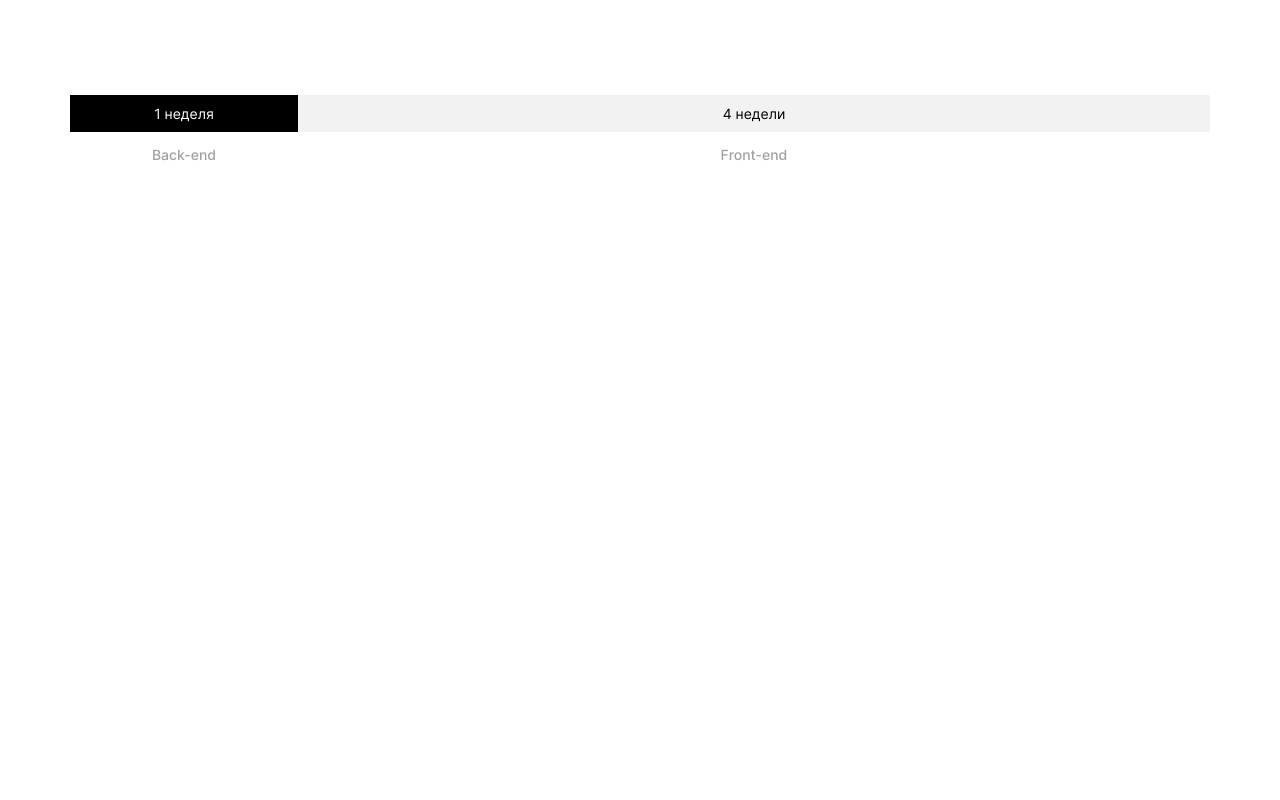
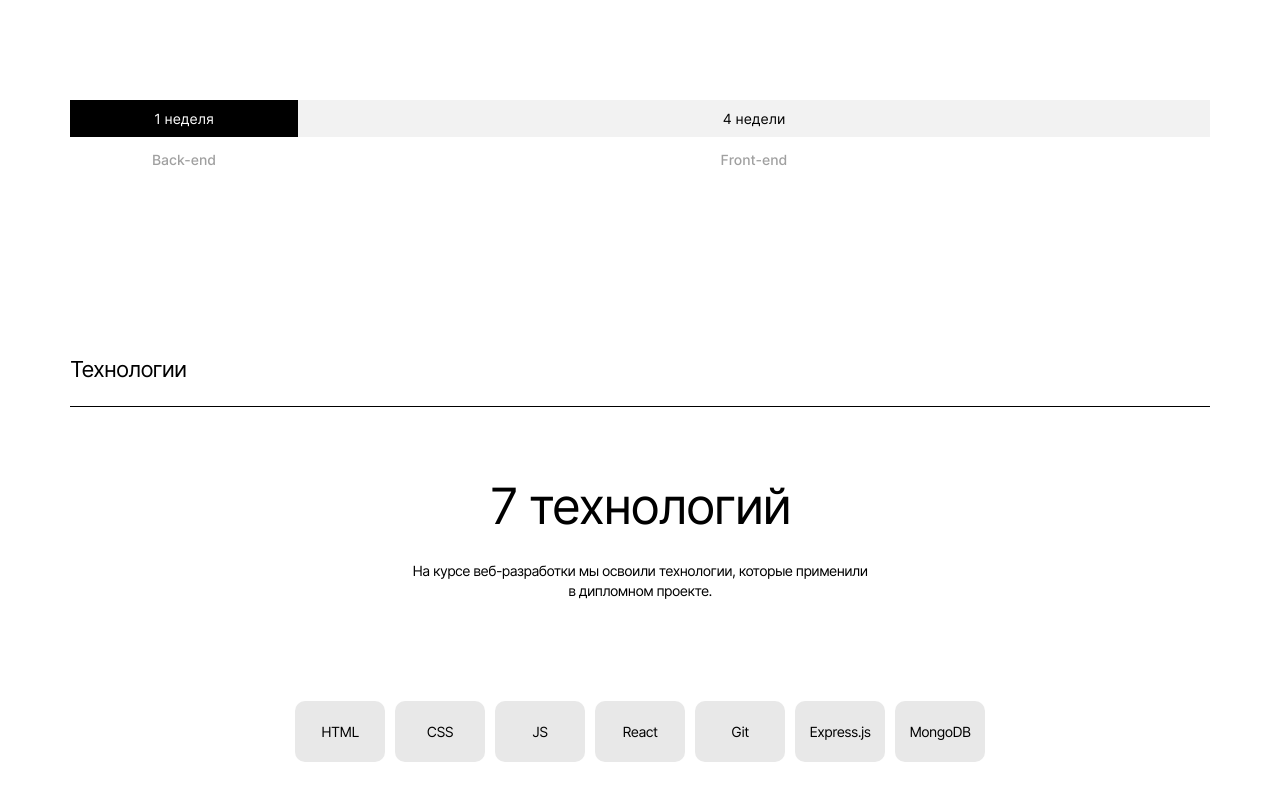
Before and after one commit to catintoner/movies-explorer-frontend, a React (Create React App) app: page /#/ in a window 1280 px wide. Shown: the part 984-1784 px from the top of the page. Before the commit the page ends 1147 px from the top, so only its background shows below. Built offline with nearby package versions, Linux system fonts and the light colour scheme.

Commit message:
feature: add Techs comp

```diff
--- a/src/components/aboutProject/AboutProject.css
+++ b/src/components/aboutProject/AboutProject.css
@@ -1,10 +1,10 @@
 .aboutProject__container {
   max-width: calc(100% - 70px*2);
-  margin: 0 auto;
+  margin: 0 auto 110px;
 }
 
 .aboutProject__title {
-  margin: 0 0 70px;
+  margin: 0 0 75px;
   padding: 110px 0 23px;
   border-bottom: 1px solid #000;
   font-weight: 400;
--- a/src/components/main/Main.js
+++ b/src/components/main/Main.js
@@ -3,6 +3,7 @@ import AboutProject from '../aboutProject/AboutProject';
 import Header from '../header/Header';
 import NavTab from '../navTab/NavTab';
 import Promo from '../promo/Promo';
+import Techs from '../techs/Techs';
 
 import './Main.css';
 
@@ -21,6 +22,8 @@ function Main() {
       <main className='content'>
         <AboutProject
         />
+        <Techs
+        />
       </main>
     </>
   );
--- /dev/null
+++ b/src/components/techs/Techs.css
@@ -0,0 +1,58 @@
+.techs__container {
+  max-width: calc(100% - 70px*2);
+  margin: 0 auto 110px;
+}
+
+.techs__title {
+  margin: 0 0 70px;
+  padding: 110px 0 23px;
+  border-bottom: 1px solid #000;
+  font-weight: 400;
+  font-size: 22px;
+  line-height: 27px;
+  letter-spacing: -0.04em;
+}
+
+.techs__subtitle {
+  margin: 0 0 26px;
+  text-align: center;
+  font-weight: 400;
+  font-size: 50px;
+  line-height: 58px;
+  letter-spacing: -0.04em;
+}
+
+.techs__about {
+  max-width: 460px;
+  margin: 0 auto 100px;
+  font-weight: 400;
+  font-size: 14px;
+  line-height: 20px;
+  text-align: center;
+  letter-spacing: -0.04em;
+}
+
+.techs__used-technologies {
+  max-width: 690px;
+  margin: 0 auto;
+  padding: 0;
+  list-style-type: none;
+  display: grid;
+  justify-content: center;
+  align-items: center;
+  justify-items: center;
+  grid-template-columns: repeat(auto-fill, minmax(90px, 1fr));
+  grid-gap: 10px;
+}
+
+.techs__technology {
+  width: 90px;
+  padding: 22px 0;
+  text-align: center;
+  background-color: #E8E8E8;
+  border-radius: 10px;
+  font-weight: 400;
+  font-size: 14px;
+  line-height: 17px;
+  letter-spacing: -0.04em;
+}
--- /dev/null
+++ b/src/components/techs/Techs.js
@@ -0,0 +1,45 @@
+import React from 'react';
+
+import './Techs.css';
+
+function Techs() {
+  return (
+    <section className='techs__container'>
+      <h2 className='techs__title'>
+        Технологии
+      </h2>
+      <h3 className='techs__subtitle'>
+        7 технологий
+      </h3>
+      <p className='techs__about'>
+        На курсе веб-разработки мы освоили технологии,
+        которые применили в дипломном проекте.
+      </p>
+      <ul className='techs__used-technologies'>
+        <li className='techs__technology'>
+          HTML
+        </li>
+        <li className='techs__technology'>
+          CSS
+        </li>
+        <li className='techs__technology'>
+          JS
+        </li>
+        <li className='techs__technology'>
+          React
+        </li>
+        <li className='techs__technology'>
+          Git
+        </li>
+        <li className='techs__technology'>
+          Express.js
+        </li>
+        <li className='techs__technology'>
+          MongoDB
+        </li>
+      </ul>
+    </section>
+  );
+}
+
+export default Techs;
```
